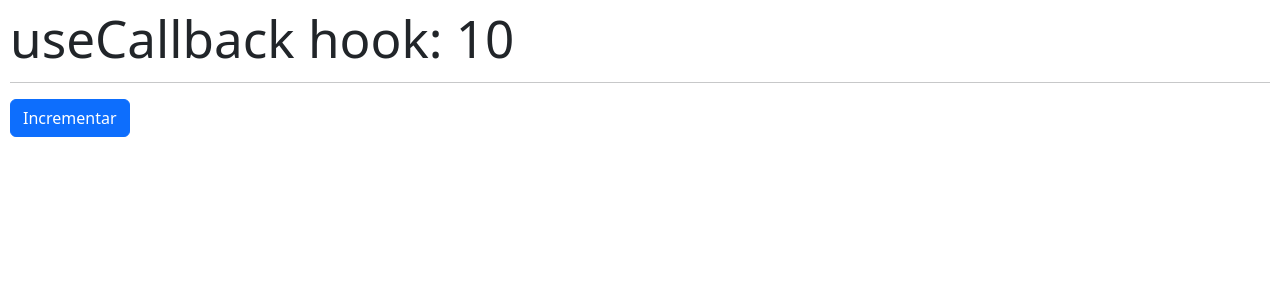
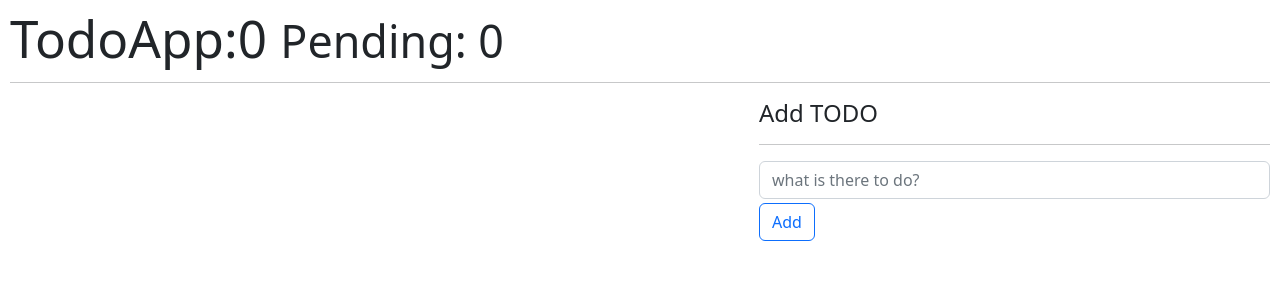
Before and after one commit to rodwyn/introduction-hooks, a React (Vite) app: page / in a window 1280 px wide. Shown: the top 300 px of the page. Built offline with nearby package versions, Linux system fonts and the light colour scheme.

Commit message:
Added useReducer lesson code.

```diff
--- a/index.html
+++ b/index.html
@@ -6,6 +6,8 @@
     <meta name="viewport" content="width=device-width, initial-scale=1.0" />
     <!-- CSS only -->
     <link href="https://cdn.jsdelivr.net/npm/bootstrap@5.2.1/dist/css/bootstrap.min.css" rel="stylesheet" integrity="sha384-iYQeCzEYFbKjA/T2uDLTpkwGzCiq6soy8tYaI1GyVh/UjpbCx/TYkiZhlZB6+fzT" crossorigin="anonymous">
+    <!-- Add icon library -->
+    <link rel="stylesheet" href="https://cdnjs.cloudflare.com/ajax/libs/font-awesome/4.7.0/css/font-awesome.min.css">
     <title>Introduction Hooks</title>
   </head>
   <body>
--- /dev/null
+++ b/src/08-useReducer/TodoApp.jsx
@@ -0,0 +1,26 @@
+import { useTodo } from "../hooks/useTodo";
+import { TodoForm } from "./TodoForm";
+import { TodoList } from "./TodoList";
+
+export const TodoApp = () => {
+  const {todos, todosCount, todosPendingCount, handleNewTodo, handleDelete, handleToggle } = useTodo();
+
+  return (
+    <>
+      <h1>TodoApp:{todosCount} <small>Pending: {todosPendingCount}</small></h1>
+      <hr />
+
+      <div className="row">
+        <div className="col-7">
+          <TodoList todos={todos} onDeleteTodo={handleDelete} onToggleTodo={handleToggle} />
+        </div>
+        <div className="col-5">
+          <h4>Add TODO</h4>
+          <hr />
+          <TodoForm onNewTodo={handleNewTodo} />
+        </div>
+      </div>
+
+    </>
+  )
+}
--- /dev/null
+++ b/src/08-useReducer/TodoForm.jsx
@@ -0,0 +1,40 @@
+import { useForm } from "../hooks/useForm"
+
+export const TodoForm = ({onNewTodo}) => {
+  const {description, onInputChange, onResetForm} = useForm({
+    description: ''
+  });
+
+  const OnFormSubmit = event => {
+    event.preventDefault();
+    if (description.length <= 0) return;
+
+    const newTodo = {
+      id: new Date().getTime(),
+      done: false,
+      description:description
+    };
+
+    onNewTodo(newTodo);
+    onResetForm();
+  }
+
+  return (
+    <form onSubmit={OnFormSubmit}>
+      <input
+        type="text"
+        placeholder="what is there to do?"
+        className="form-control"
+        name="description"
+        value={description}
+        onChange={onInputChange}
+      />
+      <button
+        type="submit"
+        className="btn btn-outline-primary mt-1"
+      >
+        Add
+      </button>
+    </form>
+  )
+}
--- /dev/null
+++ b/src/08-useReducer/TodoItem.jsx
@@ -0,0 +1,14 @@
+export const TodoItem = ({todo, onDeleteTodo, onToggleTodo}) => {
+  return (
+    <li className="list-group-item d-flex justify-content-between">
+      <span
+        role="button"
+        className={`align-self-center ${todo.done ? 'text-decoration-line-through' : ''}`}
+        onClick={() => onToggleTodo(todo.id)}
+      >
+        {todo.description}
+      </span>
+      <button onClick={() => onDeleteTodo(todo.id)} className="btn"><i className="fa fa-trash"></i></button>
+    </li>
+  )
+}
--- /dev/null
+++ b/src/08-useReducer/TodoList.jsx
@@ -0,0 +1,18 @@
+import { TodoItem } from "./TodoItem"
+
+export const TodoList = ({ todos = [], onDeleteTodo, onToggleTodo }) => {
+  return (
+    <ul className="list-group">
+      {
+        todos.map(todo =>
+          <TodoItem
+            key={todo.id}
+            todo={todo}
+            onDeleteTodo={onDeleteTodo}
+            onToggleTodo={onToggleTodo}
+          />
+        )
+      }
+    </ul>
+  )
+}
--- /dev/null
+++ b/src/08-useReducer/todoReducer.js
@@ -0,0 +1,21 @@
+export const todoReducer = (initialState, action) => {
+  switch (action.type) {
+    case 'add':
+      return [...initialState, action.payload];
+    case 'delete':
+      return initialState.filter( todo => todo.id !== action.payload);
+    case 'toggle':
+      return initialState.map(todo => {
+        if (todo.id === action.payload) {
+          return {
+            ...todo,
+            done: !todo.done
+          }
+        }
+
+        return todo
+      });
+    default:
+        return initialState
+  }
+};
--- /dev/null
+++ b/src/hooks/useTodo.js
@@ -0,0 +1,44 @@
+import { useEffect, useReducer } from "react";
+import { todoReducer } from "../08-useReducer/todoReducer";
+
+const init = () => JSON.parse(localStorage.getItem('todos')) || [];
+
+export const useTodo = () => {
+  const [todos, dispatch] = useReducer(todoReducer, [], init);
+
+  useEffect(() => {
+    localStorage.setItem('todos', JSON.stringify(todos));
+  }, [todos])
+
+  const handleNewTodo = todo => {
+    const action = {
+      type: 'add',
+      payload: todo
+    };
+
+    dispatch(action);
+  };
+
+  const handleDelete = id => {
+    dispatch({
+      type: 'delete',
+      payload: id
+    });
+  };
+
+  const handleToggle = id => {
+    dispatch({
+      type: 'toggle',
+      payload: id
+    });
+  }
+
+  return {
+    todos,
+    todosCount: todos.length,
+    todosPendingCount: todos.filter(todo => !todo.done).length,
+    handleNewTodo,
+    handleDelete,
+    handleToggle
+  }
+}
--- a/src/main.jsx
+++ b/src/main.jsx
@@ -1,11 +1,12 @@
 import React from 'react'
 import ReactDOM from 'react-dom/client'
-import { CallbackHook } from './06-memos/CallbackHook'
+import { TodoApp } from './08-useReducer/TodoApp';
 
 import './index.css'
 
+
 ReactDOM.createRoot(document.getElementById('root')).render(
-  <React.StrictMode>
-    <CallbackHook />
-  </React.StrictMode>
+  // <React.StrictMode>
+    <TodoApp />
+  // </React.StrictMode>
 )
```
Also changed, not shown: src/08-useReducer/intro-reducer.js (added, +30 -0 lines).
